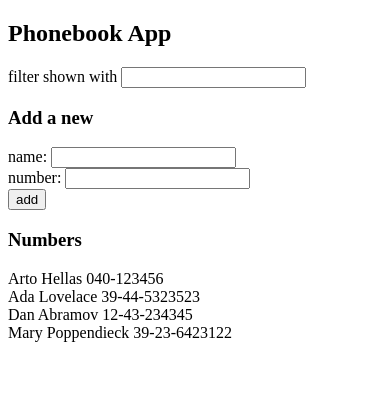
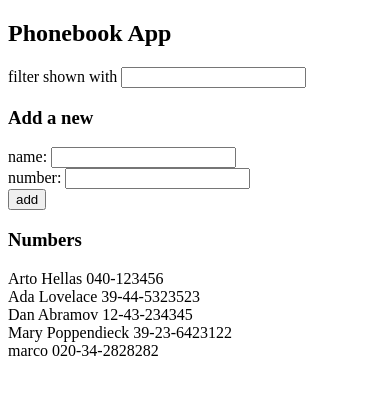
Before and after one commit to Gerarddelae/full-stack-op, a React (Create React App) app in the folder part2/phonebook/: page / in a window 390 px wide. Shown: the top 394 px of the page. Built offline with nearby package versions, Linux system fonts and the light colour scheme; data requests are answered from the project's data file.

Commit message:
phonebook step 7

```diff
--- a/part2/phonebook/db.json
+++ b/part2/phonebook/db.json
@@ -1,5 +1,5 @@
 {
-    "persons":[
+  "persons": [
     {
       "name": "Arto Hellas",
       "number": "040-123456",
@@ -19,6 +19,11 @@
       "name": "Mary Poppendieck",
       "number": "39-23-6423122",
       "id": 4
+    },
+    {
+      "name": "marco",
+      "number": "020-34-2828282",
+      "id": 5
     }
   ]
 }
--- a/part2/phonebook/src/App.js
+++ b/part2/phonebook/src/App.js
@@ -25,9 +25,12 @@ const App = () => {
     const onlyNames = persons.map((persons) => persons.name);
     onlyNames.includes(newName)
       ? alert(`${newName} is already added to phonebook`)
-      : setPersons(persons.concat(newPerson));
-    setNewName("");
-    setNewNumber("");
+      : axios.post('http://localhost:3001/persons', newPerson)
+        .then(response => {
+          setPersons(persons.concat(response.data))
+          setNewName("");
+          setNewNumber("");
+        });
   };
 
   const handleName = (event) => {
```
Lines whose indentation alone changed are shown as unchanged.
